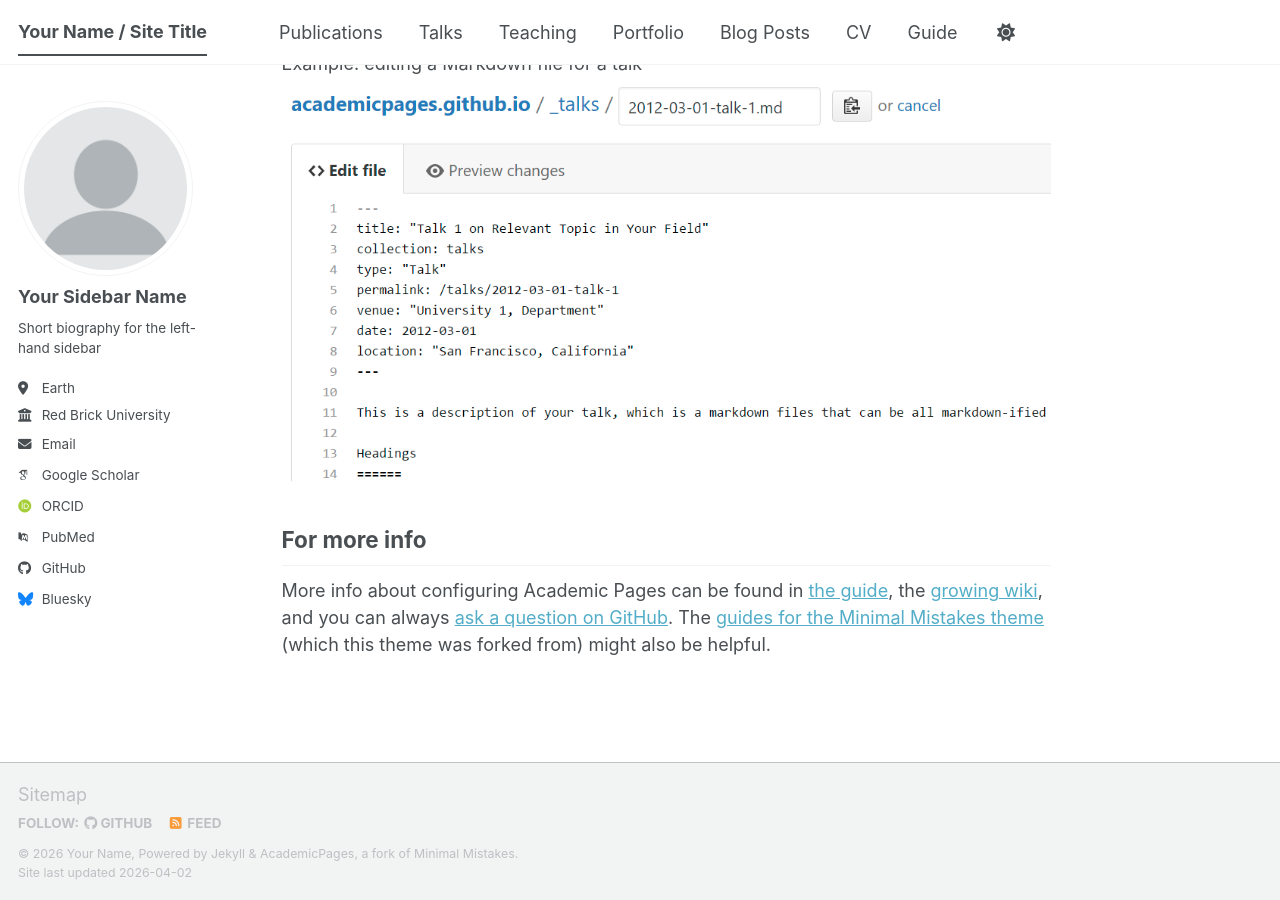
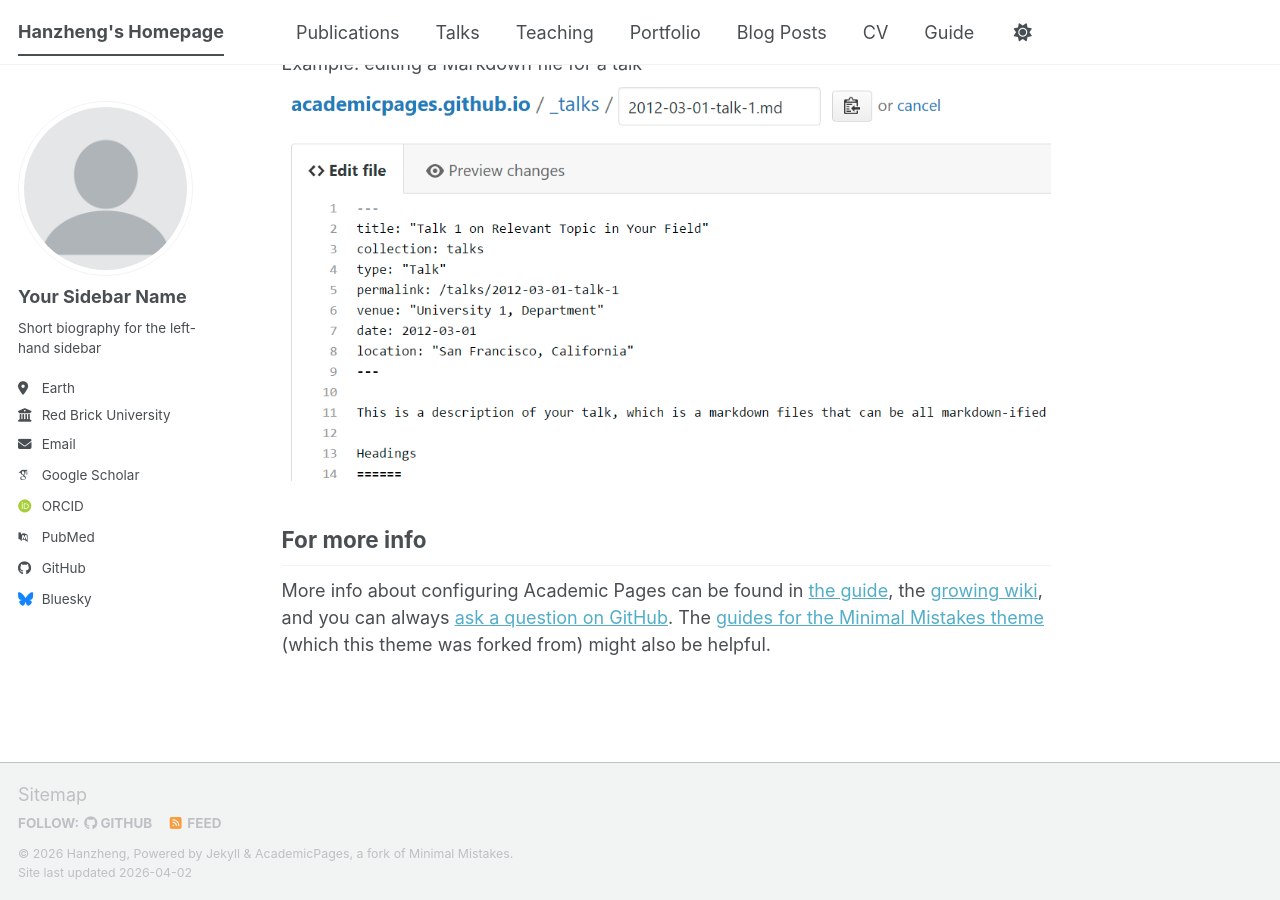
Before and after one commit to DaDa-Chan/dada-chan.github.io, a Jekyll site: the page built from _pages/about.md, in a window 1280 px wide and 900 px high, scrolled down 2720 px. Built offline with Jekyll 4.4.1, drawn with Linux system fonts in a browser that asks for light colours; some web fonts are replaced; a script bundle is joined from its source files by our own code; library files that are not in the unit come from our copies.

Commit message:
Update site configuration with personal details

```diff
--- a/_config.yml
+++ b/_config.yml
@@ -9,14 +9,14 @@
 # Basic Site Settings
 locale                   : "en-US"
 site_theme               : "default" # The available themes options are "default", "air", "sunrise", "mint", "dirt" and "contrast"
-title                    : "Your Name / Site Title"
+title                    : "Hanzheng's Homepage"
 title_separator          : "-"
-name                     : &name "Your Name"
+name                     : &name "Hanzheng"
 description              : &description "Your Name's academic portfolio"   # Update this with a general description of your site, this is the default if not overridden by a page
-url                      : https://academicpages.github.io # The base hostname & protocol for your site e.g. "https://[your GitHub username].github.io",
+url                      : https://DaDa-Chan.github.io # The base hostname & protocol for your site e.g. "https://[your GitHub username].github.io",
                                                            # or if you already have some other page hosted on Github then use "https://[your GitHub username].github.io/[Your Repo Name]"
 baseurl                  : "" # the subpath of your site, e.g. "/blog"
-repository               : "academicpages/academicpages.github.io"
+repository               : "DaDa-Chan/DaDa-Chan"
 
 # Site Author - The following control what appear as part of the author content on the side bar.
 #               If a field is blank the icon and link will not appear, otherwise it will be shown.
```
